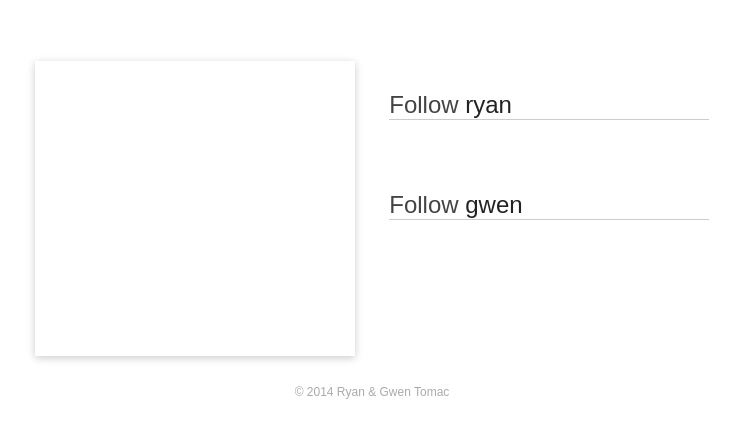
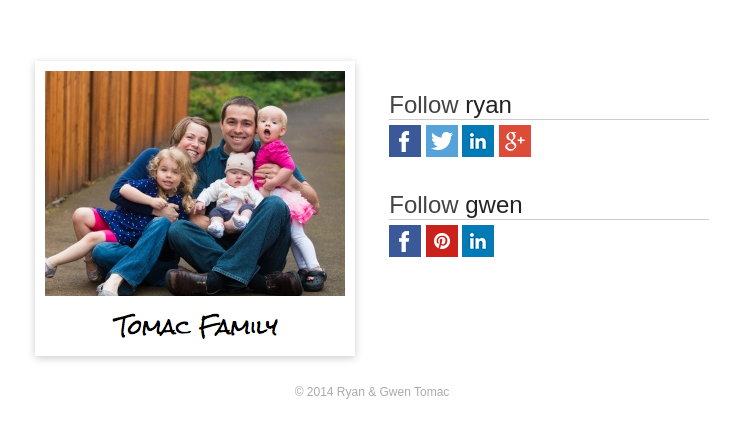
Before and after one commit to rtomac/tomacfamily.com, a plain HTML site: page app/index.html in a window 1280 px wide. Shown: the part 169-606 px from the top of the page, without its empty margins (268-1008 px from the left). Drawn offline with Linux system fonts and the light colour scheme; files that its build step writes are made by us from their sources.

Commit message:
Fix path references

```diff
--- a/app/index.html
+++ b/app/index.html
@@ -5,7 +5,7 @@
         <meta http-equiv="X-UA-Compatible" content="IE=edge">
         <title>Tomac Family</title>
         <meta name="viewport" content="width=device-width, initial-scale=1">
-        <link rel="stylesheet" href="main.css" />
+        <link rel="stylesheet" href="styles/main.css" />
         <link rel="icon" href="favicon.ico" />
     </head>
     <body>
--- a/app/styles/main.css
+++ b/app/styles/main.css
@@ -38,13 +38,13 @@ html, body {
 }
 #polaroid-image {
 	width: 300px; height: 225px;
-	background-image: url(family.jpg);
+	background-image: url(../images/family.jpg);
 	background-repeat: no-repeat;
 	background-position: center;
 }
 #polaroid-bottom {
 	height: 60px;
-	background-image: url(caption.png);
+	background-image: url(../images/caption.png);
 	background-repeat: no-repeat;
 	background-position: center;
 }
@@ -63,7 +63,7 @@ html, body {
 .social-icon {
 	display: inline-block;
 	width: 32px; height: 32px;
-	background: url(social-icons.png) no-repeat;
+	background: url(../images/social-icons.png) no-repeat;
 }
 .facebook { background-position: 0 0; }
 .twitter { background-position: -50px 0; }
```
